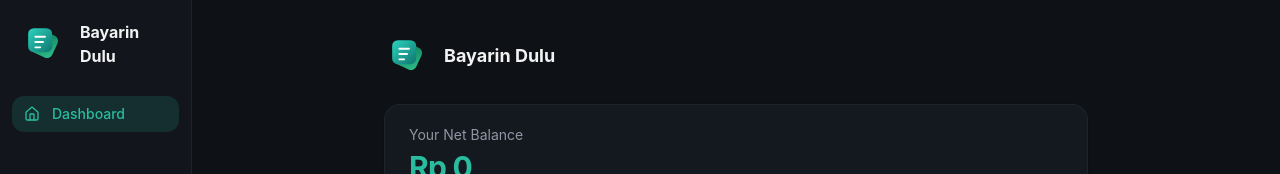
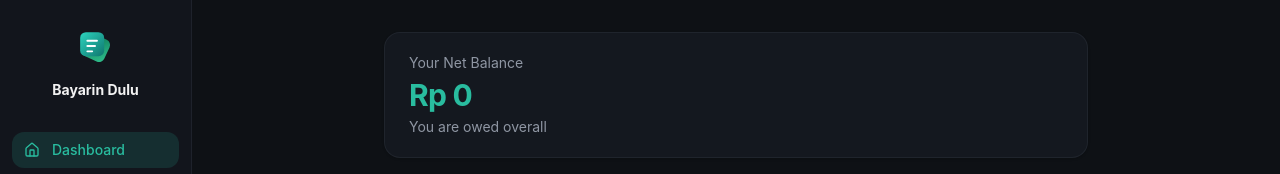
Before and after one commit to argowicaksono28/bayarin-dulu, a Next.js app: page /dashboard in a window 1280 px wide. Shown: the top 174 px of the page. Built offline with nearby package versions, Linux system fonts and the light colour scheme; no server answers.

Commit message:
style: remove dashboard header logo and fix sidebar logo text wrapping

```diff
--- a/src/app/dashboard/page.tsx
+++ b/src/app/dashboard/page.tsx
@@ -13,13 +13,7 @@ export default function DashboardPage() {
 
   return (
     <div className="space-y-6">
-      {/* Desktop header row */}
-      <div className="hidden lg:flex items-center justify-between">
-        <div className="flex items-center gap-3">
-          <img src="/logo.svg" alt="Bayarin Dulu" className="h-12 w-12 object-contain" />
-          <span className="font-bold text-lg">Bayarin Dulu</span>
-        </div>
-      </div>
+
 
       {/* Content */}
       <div className="px-4 lg:px-0 space-y-5">
--- a/src/components/layout/Sidebar.tsx
+++ b/src/components/layout/Sidebar.tsx
@@ -45,9 +45,9 @@ export function Sidebar() {
       />
 
       {/* Logo */}
-      <div className="flex items-center gap-3 px-5 py-5">
+      <div className="flex flex-col items-center gap-2 px-5 py-6">
         <img src="/logo.svg" alt="Bayarin Dulu" className="h-12 w-12 object-contain shrink-0" />
-        <span className="font-bold text-base text-foreground">Bayarin Dulu</span>
+        <span className="font-bold text-sm text-foreground whitespace-nowrap">Bayarin Dulu</span>
       </div>
 
       {/* Nav */}
```
